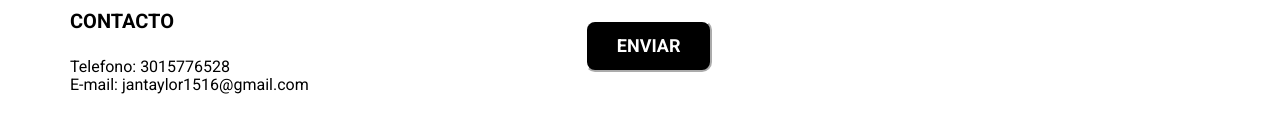
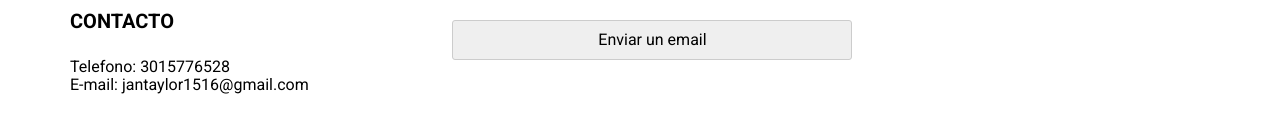
Before and after one commit to jantagu/jantagu.github.io, a plain HTML site: page contacto.html in a window 1280 px wide. Shown: the part 391-504 px from the top of the page. Drawn offline with Linux system fonts and the light colour scheme.

Commit message:
email update

```diff
--- a/contacto.html
+++ b/contacto.html
@@ -40,7 +40,7 @@
       <form>
         <div><input type="text" placeholder="Tu Email"></div>
         <div><textarea rows="10" placeholder="Tu Mensaje"></textarea></div>
-        <button>ENVIAR</button>
+        <div><input type="button" value="Enviar un email" onclick="parent.location='jantaylor1516@gmail.com'"></div>
       </form>
     </div>
   </body>
```
